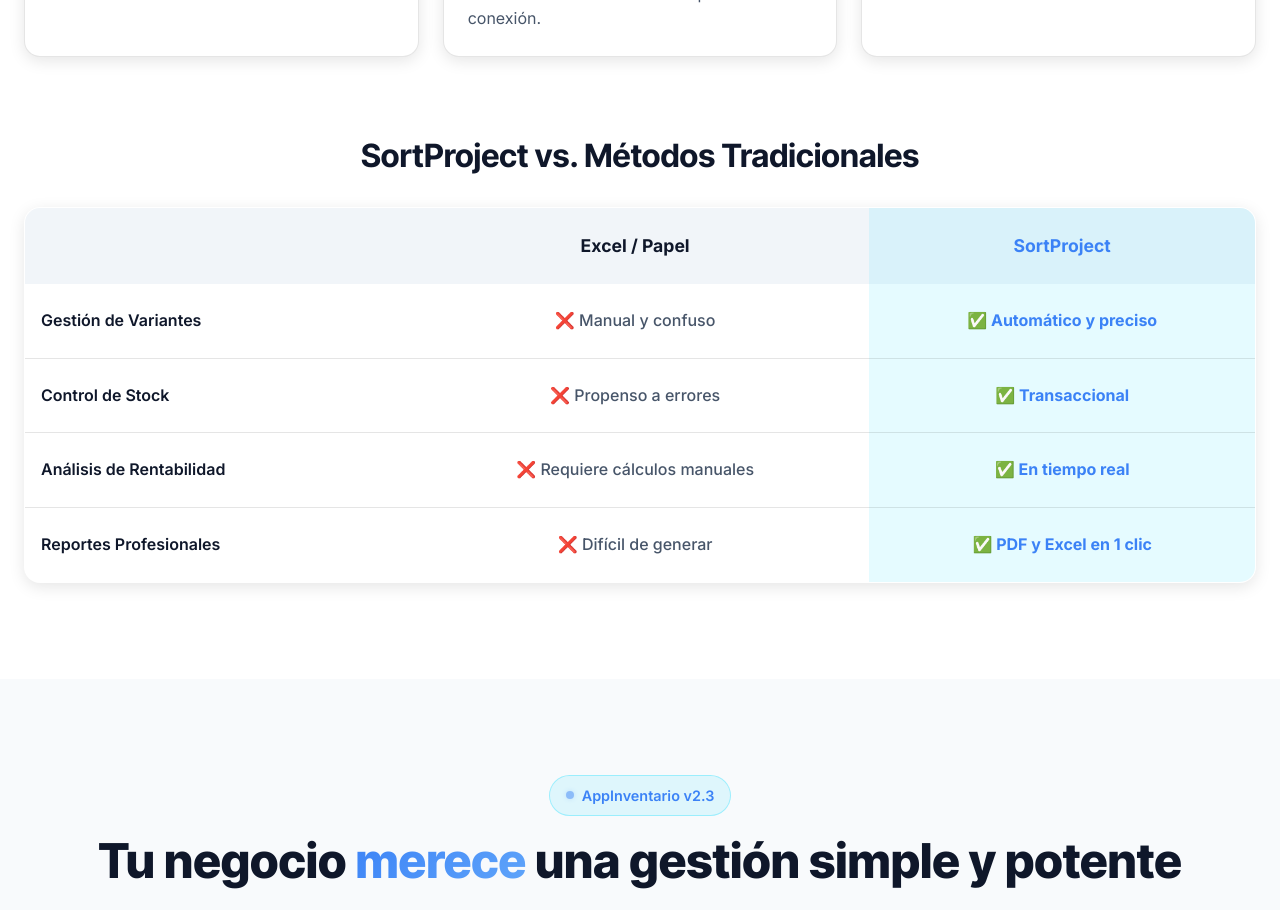
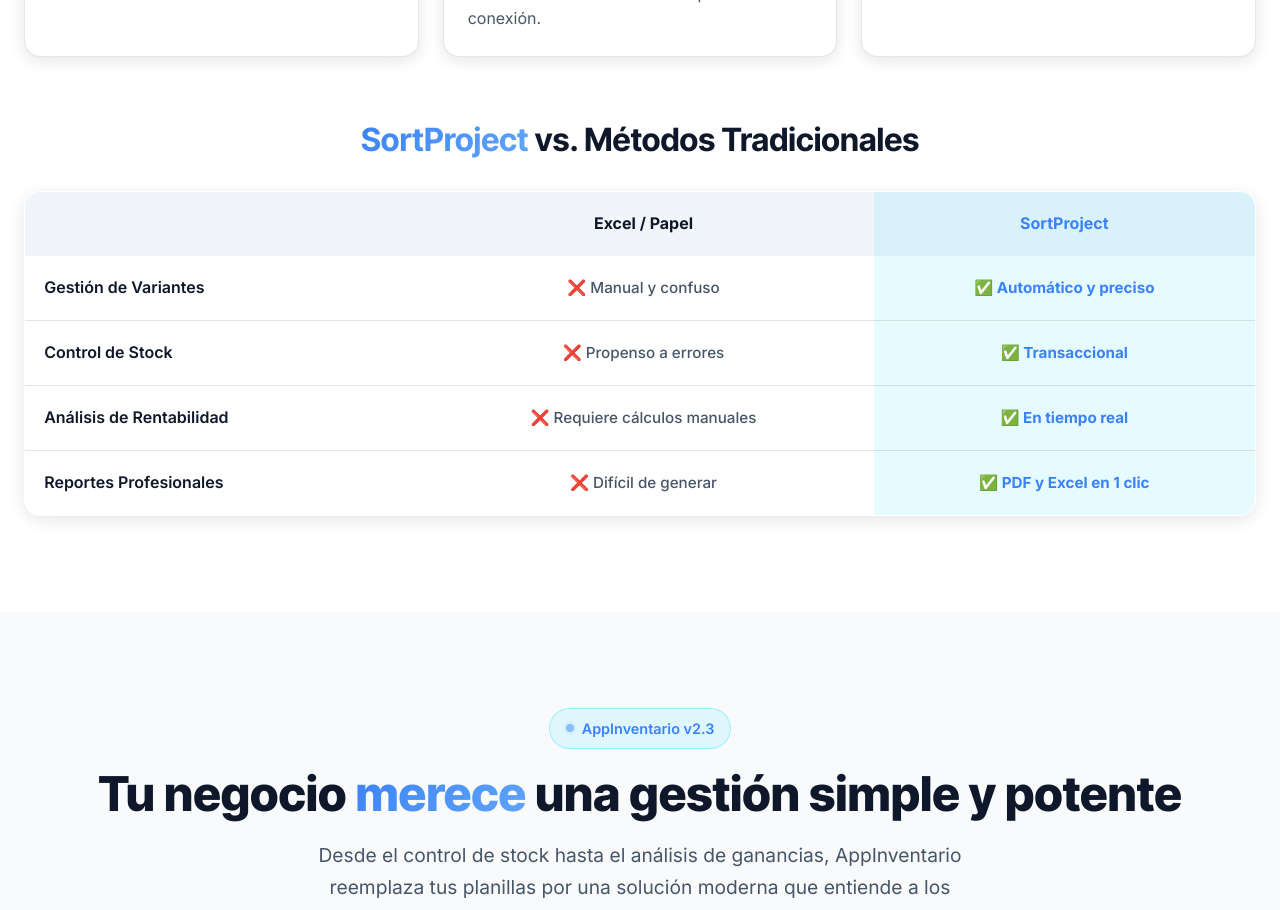
Before and after one commit to agusArram/SORT_PROYECTS, an Angular app: page / in a window 1280 px wide. Shown: the part 1320-2230 px from the top of the page. Built offline with nearby package versions, Linux system fonts and the light colour scheme.

Commit message:
Fix link in movile menu, sicez and span in benefits

```diff
--- a/src/app/components/benefits/benefits.css
+++ b/src/app/components/benefits/benefits.css
@@ -40,19 +40,17 @@
 .benefits-grid {
   display: grid;
   grid-template-columns: 1fr;
-  gap: 1.5rem; /* <-- CAMBIO: Reducimos gap */
+  gap: 1.5rem;
   margin-bottom: 4rem;
 }
 
 .benefit-card {
   background: var(--bg-card);
   border-radius: 16px;
-  padding: 1.5rem; /* <-- CAMBIO: Reducimos padding */
+  padding: 1.5rem;
   box-shadow: var(--shadow-md);
   transition: all 0.3s ease;
-  /* text-align: center; */ /* <-- CAMBIO: Ya no centramos todo */
   border: 1px solid var(--border-default);
-  /* Agregamos flex para alinear contenido (útil si las descripciones varían) */
   display: flex;
   flex-direction: column;
 }
@@ -63,50 +61,47 @@
   border-color: var(--accent-primary);
 }
 
-/* <-- CAMBIO: Icono mucho más chico */
 .benefit-icon {
   font-size: 1.75rem;
   filter: drop-shadow(0 0 15px rgba(0, 217, 255, 0.3));
   flex-shrink: 0;
-  /* margin-bottom: 1.5rem; */ /* <-- CAMBIO: Eliminado */
 }
 
-/* <-- NUEVA CLASE: Para alinear ícono y título */
 .benefit-header {
   display: flex;
   align-items: center;
   gap: 0.75rem;
-  margin-bottom: 1rem; /* Espacio entre header y descripción */
+  margin-bottom: 1rem;
 }
 
-/* <-- CAMBIO: Título más chico */
 .benefit-title {
   font-size: 1.25rem;
   font-weight: 700;
   color: var(--text-primary);
-  margin-bottom: 0; /* <-- CAMBIO: Eliminado */
+  margin-bottom: 0;
   font-family: 'Inter Tight', sans-serif;
   line-height: 1.3;
 }
 
-/* <-- CAMBIO: Descripción más chica */
 .benefit-description {
   font-size: 0.95rem;
   line-height: 1.6;
   color: var(--text-secondary);
   margin: 0;
-  /* Agregamos esto para que las cards de distinta altura se vean bien */
   flex-grow: 1;
 }
 
-/* Comparison Section */
+/* ====================================================== */
+/* Comparison Section - ¡AQUÍ ESTÁN LOS AJUSTES!         */
+/* ====================================================== */
+
 .comparison-section {
-  margin-top: 5rem;
+  margin-top: 4rem; /* <-- Reducido de 5rem */
 }
 
 .comparison-title {
   text-align: center;
-  font-size: 2rem;
+  font-size: clamp(1.75rem, 4vw, 2rem); /* <-- Reducido de 2rem */
   font-weight: 700;
   color: var(--text-primary);
   margin-bottom: 2rem;
@@ -136,16 +131,18 @@
 }
 
 .comparison-cell {
-  padding: 1.5rem 1rem;
+  padding: 1.2rem; /* <-- Reducido de 1.5rem 1rem */
   text-align: center;
   font-weight: 500;
   color: var(--text-secondary);
+  font-size: 0.95rem; /* <-- Tamaño de fuente agregado */
 }
 
 .comparison-cell.feature {
   text-align: left;
   font-weight: 600;
   color: var(--text-primary);
+  font-size: 1rem; /* <-- Tamaño de fuente agregado/ajustado */
 }
 
 .comparison-cell.highlight {
@@ -157,7 +154,7 @@
 thead .comparison-cell {
   font-weight: 700;
   color: var(--text-primary);
-  font-size: 1.1rem;
+  font-size: 1rem; /* <-- Reducido de 1.1rem */
 }
 
 thead .comparison-cell.highlight {
@@ -170,7 +167,6 @@
     grid-template-columns: repeat(3, 1fr);
   }
 
-  /* <-- CAMBIO: Agregamos responsive fonts */
   .benefit-title {
     font-size: 1.4rem;
   }
@@ -208,7 +204,7 @@
 
   .comparison-cell {
     text-align: left;
-    padding: 1rem;
+    padding: 0.8rem 1rem; /* <-- Reducido de 1rem */
     border-bottom: 1px solid var(--border-default);
   }
 
@@ -219,7 +215,7 @@
   .comparison-cell.feature {
     background: var(--bg-elevated);
     font-weight: 700;
-    font-size: 1.1rem;
+    font-size: 1rem; /* <-- Reducido de 1.1rem */
   }
 
   .comparison-cell.highlight {
--- a/src/app/components/benefits/benefits.html
+++ b/src/app/components/benefits/benefits.html
@@ -27,7 +27,7 @@
 
     <!-- Comparison Table -->
     <div class="comparison-section">
-      <h3 class="comparison-title">SortProject vs. Métodos Tradicionales</h3>
+      <h3 class="comparison-title"> <span class="title-gradient">SortProject</span> vs. Métodos Tradicionales</h3>
       <table class="comparison-table">
         <thead>
         <tr class="comparison-row header">
--- a/src/app/components/header/header.html
+++ b/src/app/components/header/header.html
@@ -97,8 +97,8 @@
       <ul>
         <!-- Links fijos (revertido desde @for) -->
         <li><a (click)="scrollToSection('inicio')" class="mobile-link">Inicio</a></li>
+        <li><a (click)="scrollToSection('beneficios')" class="mobile-link">Beneficios</a></li>
         <li><a (click)="scrollToSection('caracteristicas')" class="mobile-link">Características</a></li>
-        <li><a (click)="scrollToSection('beneficios')" class="mobile-link">Beneficios</a></li>
         <li><a (click)="scrollToSection('precios')" class="mobile-link">Precios</a></li>
         <li><a (click)="navegarYCerrar('/contacto')" class="mobile-link">Contacto</a></li>
       </ul>
```
